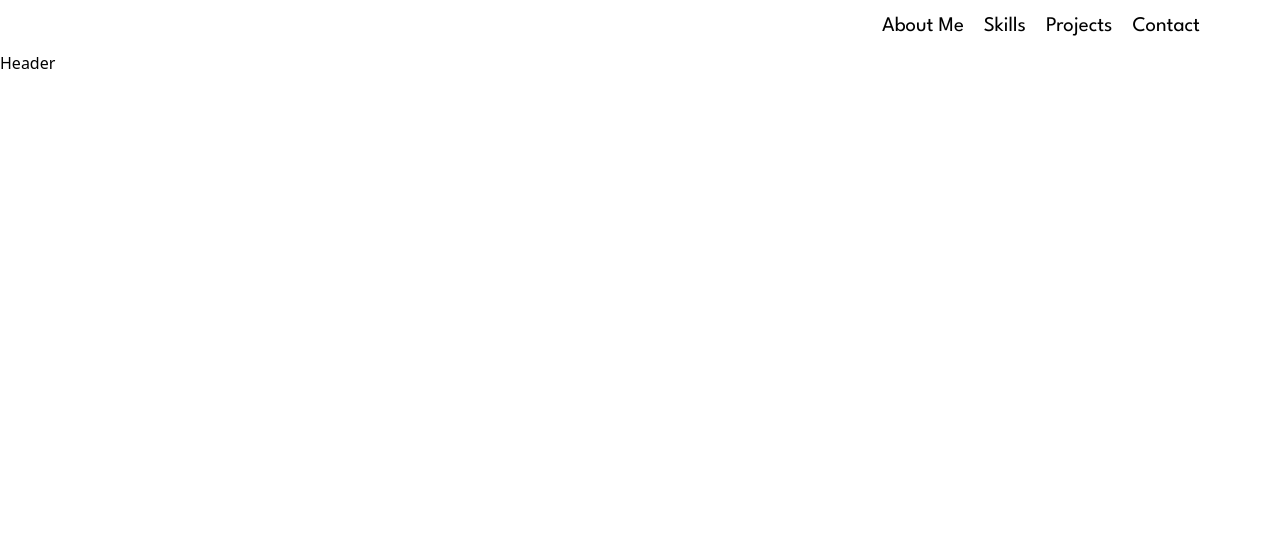
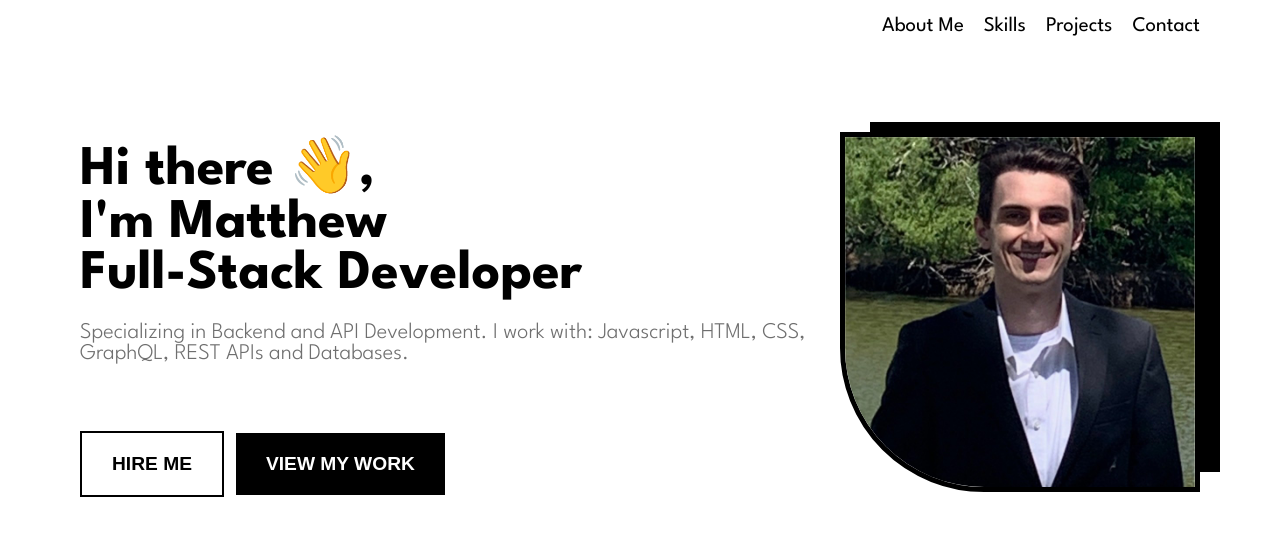
Before and after one commit to mberti13/mberti-portfolio, a React (Create React App) app: page / in a window 1280 px wide. Shown: the top 536 px of the page. Built offline with nearby package versions, Linux system fonts and the light colour scheme.

Commit message:
created intro page/landing page of portfolio

```diff
--- a/public/index.html
+++ b/public/index.html
@@ -4,7 +4,7 @@
     <meta charset="UTF-8">
     <meta http-equiv="X-UA-Compatible" content="IE=edge">
     <meta name="viewport" content="width=device-width, initial-scale=1.0">
-    <link href="https://fonts.googleapis.com/css2?family=Alex+Brush&family=League+Spartan:wght@300;400;600;700&family=Open+Sans:wght@400;700&family=Staatliches&display=swap" rel="stylesheet">
+    <link href="https://fonts.googleapis.com/css2?family=Alex+Brush&family=League+Spartan:wght@100;200;300;400;500;600;700&family=Open+Sans:wght@400;700&family=Sacramento&family=Staatliches&display=swap" rel="stylesheet">
 
     <title>Matthew Berti</title>
 </head>
--- a/src/components/Header.jsx
+++ b/src/components/Header.jsx
@@ -1,9 +1,29 @@
-import React from 'react'
+import React from "react";
+
+import Wave from "../assets/waving-emoji.png";
+import Headshot from "../assets/linkedin.jpg";
 
 const Header = () => {
   return (
-    <div>Header</div>
-  )
-}
+    <div className="header">
+      <main>
+        <div>
+          <h1>Hi there 👋,</h1>
+          <h1>I'm Matthew</h1>
+          <h1>Full-Stack Developer</h1>
+          <p>Specializing in Backend and API Development. I work with: Javascript, HTML, CSS, GraphQL, REST APIs and Databases. </p>
+        </div>
+        <div className="buttons">
+            <button className="cta hire">HIRE ME</button>
+            <button className="cta portfolio">VIEW MY WORK</button>
+        </div>
+      </main>
+      <figure>
+        <img src={Headshot} alt="Matthew Berti" className="headshot-img" width={350}/>
+        <div className="img-bg"></div>
+      </figure>
+    </div>
+  );
+};
 
-export default Header
+export default Header;
--- a/src/index.css
+++ b/src/index.css
@@ -3,6 +3,11 @@ body{
     font-family: system-ui, -apple-system, BlinkMacSystemFont, 'Segoe UI', Roboto, Oxygen, Ubuntu, Cantarell, 'Open Sans', 'Helvetica Neue', sans-serif;
     -webkit-font-smoothing: antialiased;
     -moz-osx-font-smoothing: grayscale;
+}
+main{
+    display: flex;
+    flex-direction: column;
+    justify-content: space-between;
 }
 
 nav{
@@ -20,3 +25,82 @@ nav ul li{
     font-family: 'League Spartan', sans-serif;
     font-weight: 400;
 }
+
+.header{
+    display: flex;
+    flex-direction: column;
+    gap: 20px;
+    margin: 10px;;
+    justify-content: space-around;
+}
+.header h1{
+    margin: 0;
+    font-size: 2.5rem;
+    font-family: 'League Spartan', sans-serif;
+    font-weight: 700;
+}
+.header p{
+    font-size: 1.4rem;
+    font-weight: medium;
+    font-family: 'League Spartan', sans-serif;
+    font-weight: 300;
+    color: rgb(111, 111, 111)
+}
+.buttons{
+    display: flex;
+    gap: 10px;
+}
+.cta{
+    font-weight: bold;
+    padding: 10px 20px;
+}
+.hire{
+    background-color: #fff;
+    border: 2px solid black;
+}
+.hire:hover{
+    background-color: black;
+    color:#fff;
+}
+.portfolio{
+    background-color: black;
+    color: white;
+    border: 2px solid white;
+}
+.portfolio:hover{
+    background-color: white;
+    color:black;
+    border: 2px solid black;
+}
+figure{
+    margin: 0;
+    position: relative;
+}
+.headshot-img{
+    border: 5px solid black;
+    border-bottom-left-radius: 40%;
+}
+.img-bg{
+    width: 350px;
+    height: 350px;
+    background-color: black;
+    position: absolute;
+    top: -10px;
+    left: 30px;
+    border-bottom-left-radius: 40%;
+    z-index: -1;
+}
+
+@media screen and (min-width: 800px){
+    .header{
+        flex-direction: row;
+        margin: 80px;
+    }
+    .header h1{
+        font-size: 3.5rem;
+    }
+    .cta{
+        padding: 20px 30px;
+        font-size: 1.2rem;
+    }
+}
```
Also changed, not shown: src/assets/waving-emoji.png (added).
